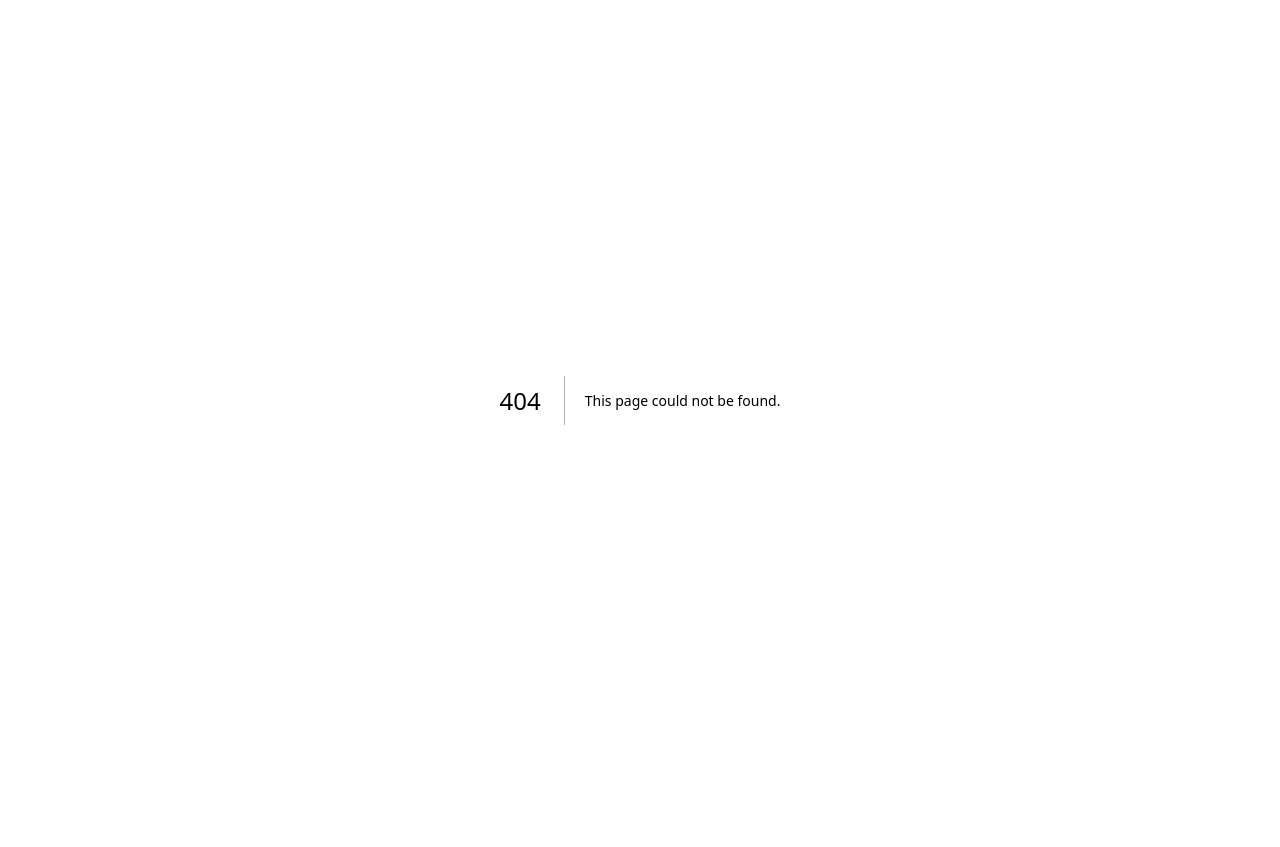
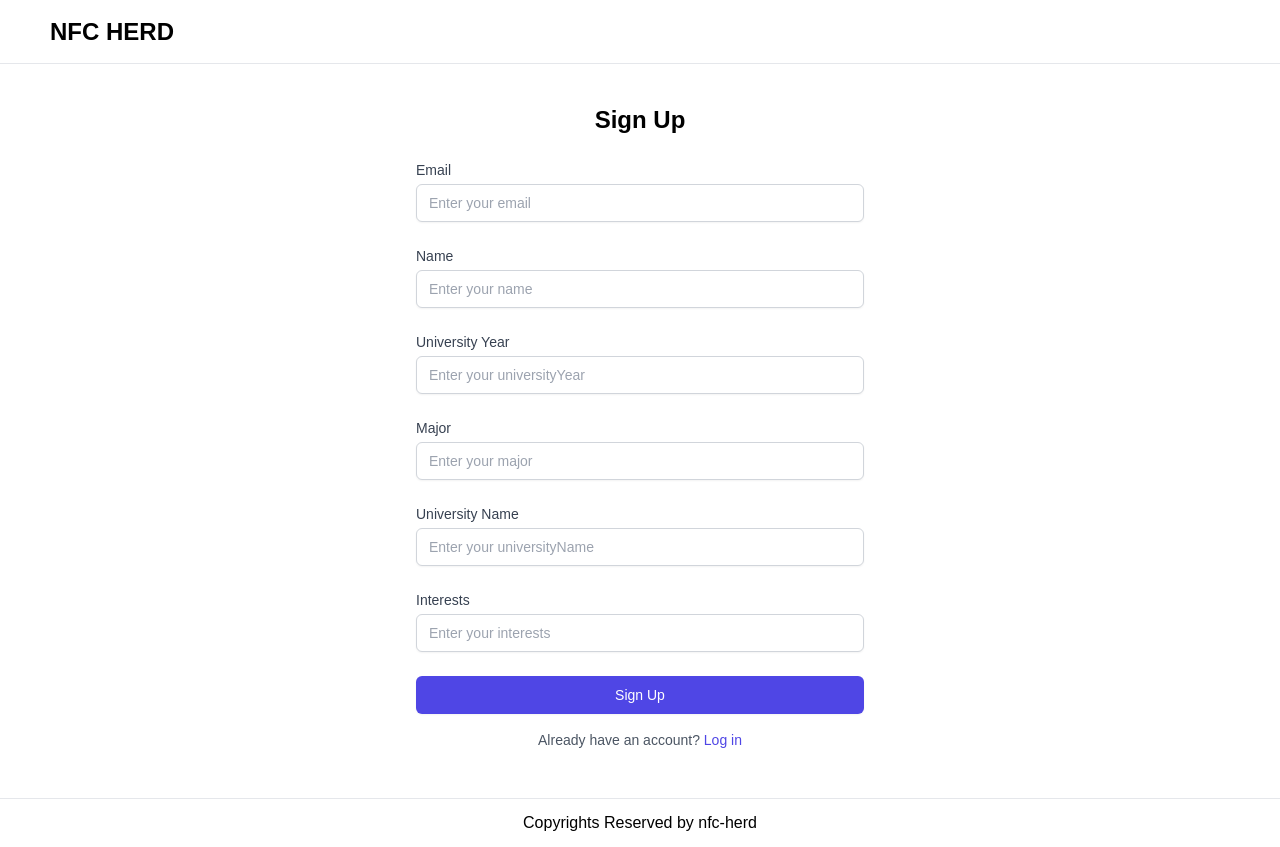
Before and after one commit to satilog/nfc-herd-app, a Next.js app: page /signup in a window 1280 px wide. Before the commit this address had no page. Before the commit the page ends 800 px from the top, so only its background shows below. Built offline with nearby package versions, Linux system fonts and the light colour scheme.

Commit message:
signIn and signUp code

```diff
--- /dev/null
+++ b/src/pages/signin.tsx
@@ -0,0 +1,18 @@
+import Head from "next/head";
+import Image from "next/image";
+import styles from "@/styles/Home.module.css";
+import { useState } from "react";
+import Layout from "@/containers/Layout";
+import SignIn from "@/partials/SignIn";
+
+import { NextPage } from "next";
+
+const Home: NextPage = ({}) => {
+  return (
+    <Layout>
+      <SignIn></SignIn>
+    </Layout>
+  );
+};
+
+export default Home;
--- /dev/null
+++ b/src/pages/signup.tsx
@@ -0,0 +1,18 @@
+import Head from "next/head";
+import Image from "next/image";
+import styles from "@/styles/Home.module.css";
+import { useState } from "react";
+import Layout from "@/containers/Layout";
+import SignUp from "@/partials/SignUp";
+
+import { NextPage } from "next";
+
+const Home: NextPage = ({}) => {
+  return (
+    <Layout>
+      <SignUp></SignUp>
+    </Layout>
+  );
+};
+
+export default Home;
--- /dev/null
+++ b/src/partials/SignIn/index.tsx
@@ -0,0 +1,105 @@
+import { useState } from "react";
+import { useRouter } from "next/router";
+import { NextPage } from "next";
+
+const SignInComponent: NextPage = () => {
+  const [signInData, setSignInData] = useState({
+    email: "",
+    password: "",
+  });
+  const [isSubmitting, setIsSubmitting] = useState(false);
+  const [error, setError] = useState("");
+
+  const router = useRouter();
+
+  const handleChange = (e) => {
+    const { name, value } = e.target;
+    setSignInData({ ...signInData, [name]: value });
+  };
+
+  const handleSubmit = async (e) => {
+    e.preventDefault();
+    setIsSubmitting(true);
+    setError("");
+
+    // API call to log the user in
+    try {
+      // const response = await signIn(loginData);
+      // console.log('SignIn successful', response);
+      // router.push('/dashboard');
+    } catch (error) {
+      setError("Failed to log in. Please try again.");
+      console.error(error);
+    } finally {
+      setIsSubmitting(false);
+    }
+  };
+
+  return (
+    <div className="flex flex-col w-full max-w-md mx-auto my-10">
+      <form className="space-y-6" onSubmit={handleSubmit}>
+        <h2 className="text-2xl font-semibold text-center">Log In</h2>
+        {/* Email field */}
+        <div>
+          <label
+            htmlFor="email"
+            className="block text-sm font-medium text-gray-700"
+          >
+            Email
+          </label>
+          <input
+            type="email"
+            name="email"
+            id="email"
+            className="mt-1 block w-full px-3 py-2 bg-white border border-gray-300 rounded-md shadow-sm placeholder-gray-400 focus:outline-none focus:ring-indigo-500 focus:border-indigo-500 sm:text-sm"
+            placeholder="Enter your email"
+            required
+            value={signInData.email}
+            onChange={handleChange}
+          />
+        </div>
+        {/* Password field */}
+        <div>
+          <label
+            htmlFor="password"
+            className="block text-sm font-medium text-gray-700"
+          >
+            Password
+          </label>
+          <input
+            type="password"
+            name="password"
+            id="password"
+            className="mt-1 block w-full px-3 py-2 bg-white border border-gray-300 rounded-md shadow-sm placeholder-gray-400 focus:outline-none focus:ring-indigo-500 focus:border-indigo-500 sm:text-sm"
+            placeholder="Enter your password"
+            required
+            value={signInData.password}
+            onChange={handleChange}
+          />
+        </div>
+        <button
+          type="submit"
+          className="w-full flex justify-center py-2 px-4 border border-transparent rounded-md shadow-sm text-sm font-medium text-white bg-indigo-600 hover:bg-indigo-700 focus:outline-none focus:ring-2 focus:ring-offset-2 focus:ring-indigo-500"
+          disabled={isSubmitting}
+        >
+          {isSubmitting ? "Logging In..." : "Log In"}
+        </button>
+        {error && (
+          <p className="mt-2 text-center text-sm text-red-600">{error}</p>
+        )}
+      </form>
+      <p className="mt-4 text-center text-sm text-gray-600">
+        Don’t have an account?{" "}
+        <a
+          href="#"
+          onClick={() => router.push("/signup")}
+          className="font-medium text-indigo-600 hover:text-indigo-500"
+        >
+          Sign Up
+        </a>
+      </p>
+    </div>
+  );
+};
+
+export default SignInComponent;
--- /dev/null
+++ b/src/partials/Signup/index.tsx
@@ -0,0 +1,98 @@
+import { useState } from "react";
+import { useRouter } from "next/router";
+import { NextPage } from "next";
+
+const SignUpComponent: NextPage = () => {
+  const [userData, setUserData] = useState({
+    email: "",
+    name: "",
+    universityYear: "",
+    major: "",
+    universityName: "",
+    interests: "",
+  });
+  const [isSubmitting, setIsSubmitting] = useState(false);
+  const [error, setError] = useState("");
+
+  const router = useRouter();
+
+  const handleChange = (e) => {
+    const { name, value } = e.target;
+    setUserData({ ...userData, [name]: value });
+  };
+
+  const handleSubmit = async (e) => {
+    e.preventDefault();
+    setIsSubmitting(true);
+    setError("");
+
+    // API call to sign up the user
+    try {
+      // const response = await signUp(userData);
+      // console.log('SignUp successful', response);
+      // router.push('/dashboard'); // Navigate to dashboard or home page after successful sign up
+    } catch (error) {
+      setError("Failed to sign up. Please try again.");
+      console.error(error);
+    } finally {
+      setIsSubmitting(false);
+    }
+  };
+
+  return (
+    <div className="flex flex-col w-full max-w-md mx-auto my-10">
+      <form className="space-y-6" onSubmit={handleSubmit}>
+        <h2 className="text-2xl font-semibold text-center">Sign Up</h2>
+        {[
+          "email",
+          "name",
+          "universityYear",
+          "major",
+          "universityName",
+          "interests",
+        ].map((field) => (
+          <div key={field}>
+            <label
+              htmlFor={field}
+              className="block text-sm font-medium text-gray-700 capitalize"
+            >
+              {field.replace(/([A-Z])/g, " $1").trim()}
+            </label>
+            <input
+              type={field === "email" ? "email" : "text"}
+              name={field}
+              id={field}
+              required={field === "email" || field === "name"}
+              className="mt-1 block w-full px-3 py-2 bg-white border border-gray-300 rounded-md shadow-sm placeholder-gray-400 focus:outline-none focus:ring-indigo-500 focus:border-indigo-500 sm:text-sm"
+              placeholder={`Enter your ${field}`}
+              value={userData[field]}
+              onChange={handleChange}
+            />
+          </div>
+        ))}
+        <button
+          type="submit"
+          className="w-full flex justify-center py-2 px-4 border border-transparent rounded-md shadow-sm text-sm font-medium text-white bg-indigo-600 hover:bg-indigo-700 focus:outline-none focus:ring-2 focus:ring-offset-2 focus:ring-indigo-500"
+          disabled={isSubmitting}
+        >
+          {isSubmitting ? "Signing Up..." : "Sign Up"}
+        </button>
+        {error && (
+          <p className="mt-2 text-center text-sm text-red-600">{error}</p>
+        )}
+      </form>
+      <p className="mt-4 text-center text-sm text-gray-600">
+        Already have an account?{" "}
+        <a
+          href="#"
+          onClick={() => router.push("/signin")}
+          className="font-medium text-indigo-600 hover:text-indigo-500"
+        >
+          Log in
+        </a>
+      </p>
+    </div>
+  );
+};
+
+export default SignUpComponent;
```
